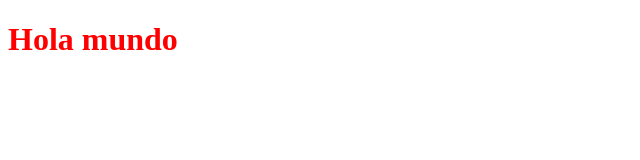
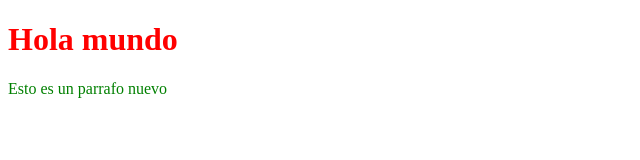
Before and after one commit to dsilguero/bootcampEveris, a plain HTML site: page index.html in a window 1280 px wide. Shown: the whole page, without its empty margins (0-640 px from the left). Drawn offline with Linux system fonts and the light colour scheme.

Commit message:
cambios en rama prueba

```diff
--- a/index.html
+++ b/index.html
@@ -6,5 +6,6 @@
 </head>
 <body>
 	<h1>Hola mundo</h1>
+	<p>Esto es un parrafo nuevo</p>
 </body>
 </html>
--- a/style.css
+++ b/style.css
@@ -1,3 +1,7 @@
 h1{
 	color: red;
 }
+
+p{
+	color:green;
+}
```
Also changed, not shown: 1 other file.
